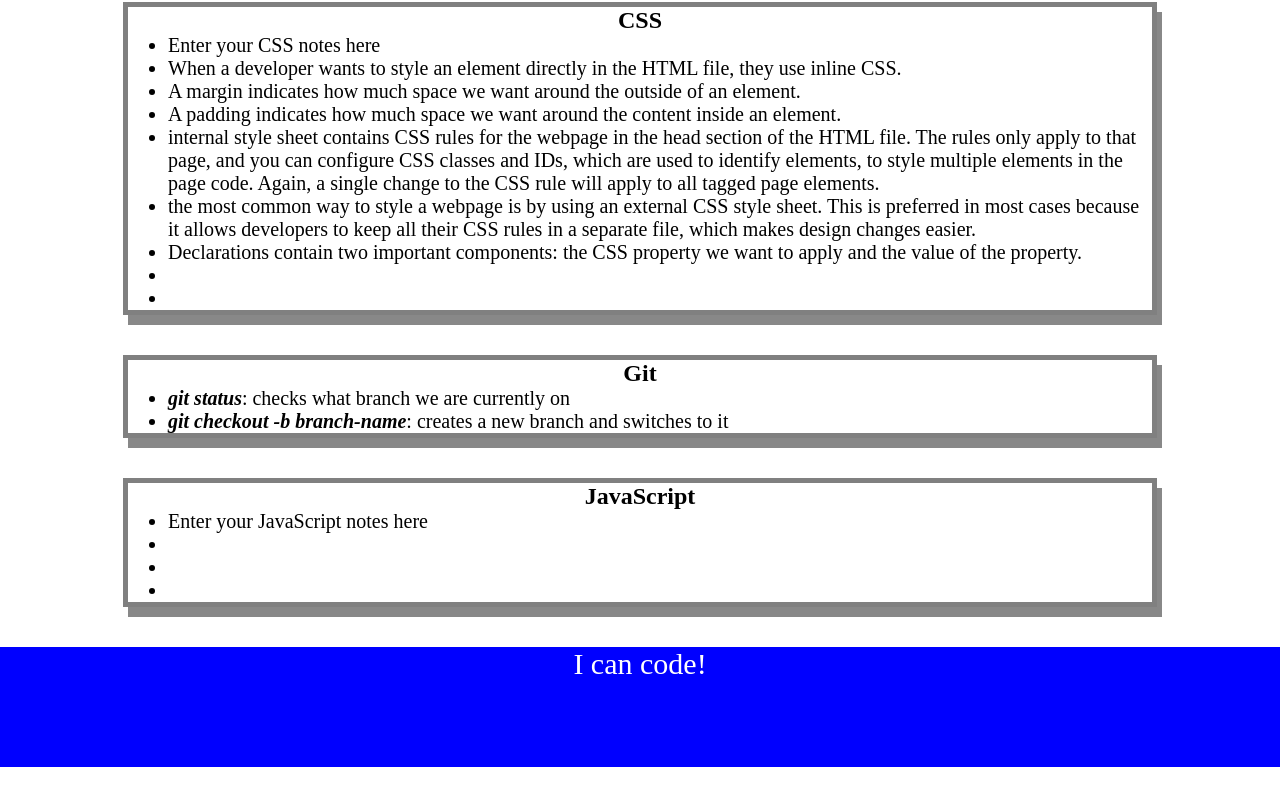
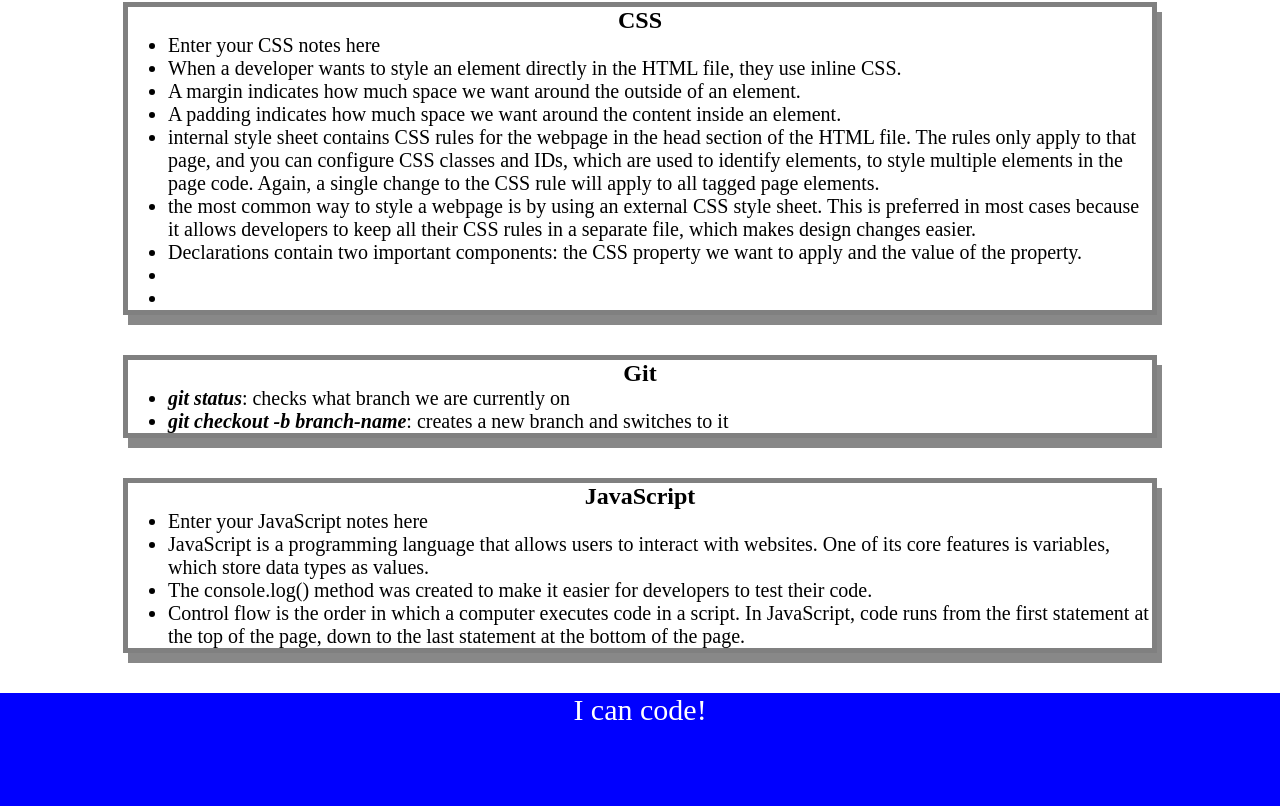
Before and after one commit to rg1202/prework-study-guide, a plain HTML site: page index.html in a window 1280 px wide. Shown: the part 442-1248 px from the top of the page. Before the commit the page ends 1209 px from the top, so only its background shows below. Drawn offline with Linux system fonts and the light colour scheme.

Commit message:
working through the bootcamp

```diff
--- /dev/null
+++ b/assets/script.js
@@ -0,0 +1,40 @@
+var topics = ["HTML", "CSS", "GIT", "JavaScript"];
+
+
+/*
+if (condition) {
+    block of code to be executed if condition is truthy
+} else if (second condition) {
+    block of code to executed if second condition it truthy
+}
+*/
+
+/*
+if (topics[0]) {
+    console.log(topics[0]);
+} else if(topics==='CSS') {
+    console.log("Let's study CSS!");
+} else if(topics==='GIT') {
+    console.log("Let's study GIT!");
+} else if(topics==='JavaScript') {
+    console.log("Let's study JavaScipt!");
+} else {
+    console.log('Please pick a topic!');
+}
+*/
+
+//var x = 0;
+
+//x < topics.length;
+
+//x++
+
+// for (initializer; condition (will keep running if true); final-expression) {
+//   code to run each time the loop iterates
+// }
+
+
+
+for(var x = 0; x < topics.length; x++) {
+    console.log(topics[x]);
+}
--- a/index.html
+++ b/index.html
@@ -11,6 +11,7 @@
     <header id="Header">
       <h1>Bootcamp Prework Study Guide</h1>
       <img src="./assets/bowtie-cat.png" alt="Profile image of cat wearing a bow tie." />
+      <h2>✨ Open the Console to See What's Happening ✨</h2>
     </header>
     <main>
       <section class="card" id="html-section">
@@ -51,15 +52,15 @@
         <h2>JavaScript</h2>
         <ul>
           <li>Enter your JavaScript notes here</li>
-          <li></li>
-          <li></li>
-          <li></li>
+          <li>JavaScript is a programming language that allows users to interact with websites. One of its core features is variables, which store data types as values.</li>
+          <li>The console.log() method was created to make it easier for developers to test their code.</li>
+          <li>Control flow is the order in which a computer executes code in a script. In JavaScript, code runs from the first statement at the top of the page, down to the last statement at the bottom of the page.</li>
         </ul>
       </section>
     </main>
-
     <footer>
       <p>I can code!</p>
     </footer>
+    <script src="./assets/script.js"></script>
   </body>
 </html>
```
